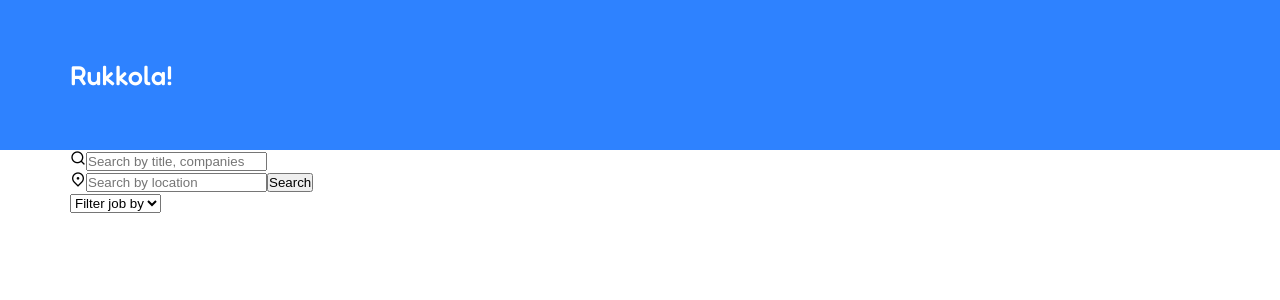
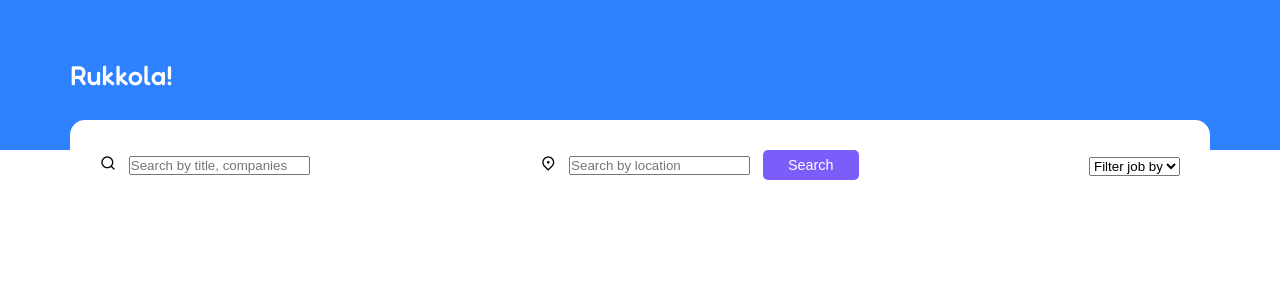
Before and after one commit to VolodymyrBlyntsov/Rukkola, a React (Create React App) app: page /jobs in a window 1280 px wide. Shown: the top 300 px of the page. Built offline with nearby package versions, Linux system fonts and the light colour scheme.

Commit message:
Rukkola DevJobs App
* Minor style updates in the "JobList" block concerning the future search engine and filter.

```diff
--- a/src/App.scss
+++ b/src/App.scss
@@ -16,16 +16,6 @@ h1, h2 {
   color: black;
 }
 
-.btn {
-  background-color: #2E82FF;
-  padding: 7px 25px;
-  border: none;
-  outline: none;
-  color: white;
-  font-size: 0.9rem;
-  border-radius: 5px;
-}
-
 p {
   color: #777;
   font-weight: 400;
--- /dev/null
+++ b/src/components/Jobs/JobList.scss
@@ -0,0 +1,38 @@
+.container {
+    max-width: 1140px;
+    margin-left: 15px;
+    margin-right: 15px;
+    margin: auto;
+}
+
+.search__panel {
+    display: flex;
+    align-items: center;
+    justify-content: space-between;
+    flex-wrap: wrap;
+  }
+
+.job__list__wrapper {
+    padding: 30px;
+    margin-top: -30px;
+    background-color: white;
+    border-radius: 15px;
+}
+
+.search__panel-01, .search__panel-02 {
+    display: flex;
+    align-items: center;
+    column-gap: 0.8rem;
+    border-radius: 5px;
+}
+
+.btn {
+    background: #7c5dfa;
+    padding: 7px 25px;
+    border: none;
+    outline: none;
+    color: #fff;
+    font-size: 0.9rem;
+    border-radius: 5px;
+    cursor: pointer;
+}
--- a/src/components/Jobs/JobsList.jsx
+++ b/src/components/Jobs/JobsList.jsx
@@ -1,4 +1,5 @@
 import React from 'react';
+import './JobList.scss';
 
 const JobsList = () => {
   return (
@@ -17,7 +18,7 @@ const JobsList = () => {
                 <i class="ri-map-pin-2-line"></i>
               </span>
               <input type="text" placeholder='Search by location' />
-              <button>Search</button>
+              <button className='btn'>Search</button>
             </div>
             <div className="search__panel__-03">
               <select>
```
